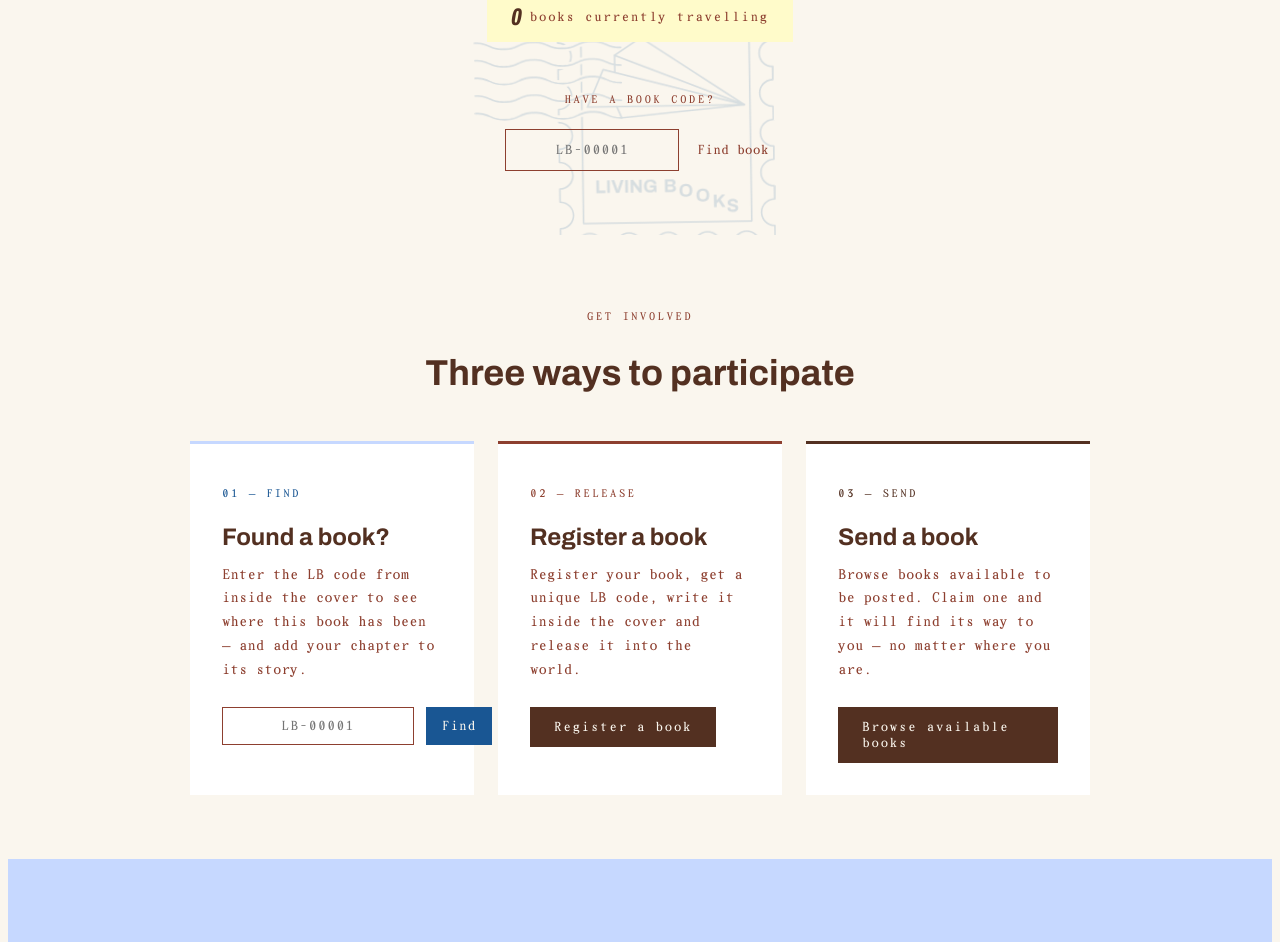
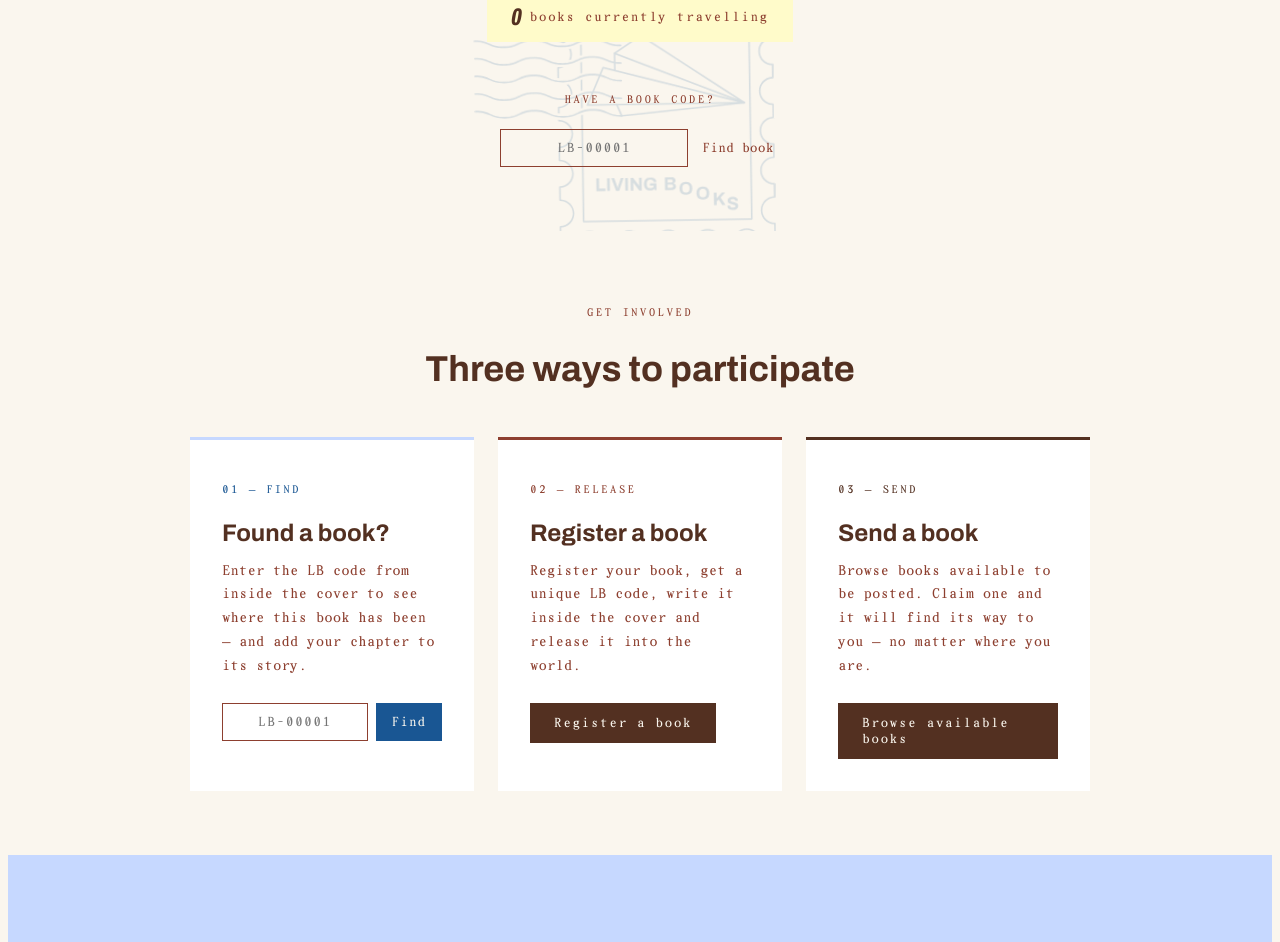
Before and after one commit to hellosophiespeaking/living-books, a Next.js app: page / in a window 1280 px wide. Shown: the part 520-1462 px from the top of the page. Built offline with nearby package versions, Linux system fonts and the light colour scheme; no server answers; the database is empty.

Commit message:
Fix Find card form overflow

```diff
--- a/app/page.tsx
+++ b/app/page.tsx
@@ -64,13 +64,13 @@ export default async function Home() {
 
           <div style={{marginTop: '0px', display: 'flex', flexDirection: 'column', alignItems: 'center', gap: '12px'}}>
             <p style={{fontFamily: 'Toren', color: '#8D3F2F', fontSize: '11px', letterSpacing: '0.2em', textTransform: 'uppercase'}}>Have a book code?</p>
-            <form action="/find" method="GET" style={{display: 'flex', gap: '12px'}}>
+            <form action="/find" method="GET" style={{display: 'flex', gap: '8px', width: '100%'}}>
               <input
                 name="code"
                 placeholder="LB-00001"
-                style={{border: '1px solid #8D3F2F', backgroundColor: 'transparent', padding: '12px 16px', fontFamily: 'Toren', fontSize: '13px', color: '#533021', outline: 'none', width: '140px', textAlign: 'center', letterSpacing: '0.1em'}}
+                style={{border: '1px solid #8D3F2F', backgroundColor: 'transparent', padding: '10px 12px', fontFamily: 'Toren', fontSize: '13px', color: '#533021', outline: 'none', flex: 1, textAlign: 'center', letterSpacing: '0.1em', minWidth: '0', boxSizing: 'border-box'}}
               />
-              <button type="submit" style={{fontFamily: 'Toren', color: '#8D3F2F', fontSize: '13px', background: 'none', border: 'none', cursor: 'pointer'}}>
+              <button type="submit" style={{fontFamily: 'Toren', color: '#8D3F2F', fontSize: '13px', background: 'none', border: 'none', cursor: 'pointer', flexShrink: 0}}>
                 Find book
               </button>
             </form>
@@ -87,13 +87,13 @@ export default async function Home() {
             <p style={{fontFamily: 'Toren', color: '#195693', fontSize: '11px', letterSpacing: '0.2em', textTransform: 'uppercase', marginBottom: '12px'}}>01 — Find</p>
             <h3 style={{fontFamily: 'Archivo', color: '#533021', fontSize: '24px', marginBottom: '12px'}}>Found a book?</h3>
             <p style={{fontFamily: 'Toren', color: '#8D3F2F', fontSize: '14px', lineHeight: '1.7', marginBottom: '24px'}}>Enter the LB code from inside the cover to see where this book has been — and add your chapter to its story.</p>
-            <form action="/find" method="GET" style={{display: 'flex', gap: '12px'}}>
+            <form action="/find" method="GET" style={{display: 'flex', gap: '8px', width: '100%'}}>
               <input
                 name="code"
                 placeholder="LB-00001"
-                style={{border: '1px solid #8D3F2F', backgroundColor: 'transparent', padding: '10px 14px', fontFamily: 'Toren', fontSize: '13px', color: '#533021', outline: 'none', flex: 1, textAlign: 'center', letterSpacing: '0.1em'}}
+                style={{border: '1px solid #8D3F2F', backgroundColor: 'transparent', padding: '10px 12px', fontFamily: 'Toren', fontSize: '13px', color: '#533021', outline: 'none', flex: 1, textAlign: 'center', letterSpacing: '0.1em', minWidth: '0', boxSizing: 'border-box'}}
               />
-              <button type="submit" style={{backgroundColor: '#195693', color: '#FAF6EE', padding: '10px 16px', fontFamily: 'Toren', fontSize: '13px', border: 'none', cursor: 'pointer', letterSpacing: '0.05em'}}>
+              <button type="submit" style={{backgroundColor: '#195693', color: '#FAF6EE', padding: '10px 16px', fontFamily: 'Toren', fontSize: '13px', border: 'none', cursor: 'pointer', letterSpacing: '0.05em', flexShrink: 0}}>
                 Find
               </button>
             </form>
@@ -108,7 +108,7 @@ export default async function Home() {
             </a>
           </div>
 
-          <div style={{backgroundColor: '#FFFFFF', padding: '32px', borderTop: '3px solid #FFFBCA', borderTopColor: '#533021'}}>
+          <div style={{backgroundColor: '#FFFFFF', padding: '32px', borderTop: '3px solid #533021'}}>
             <p style={{fontFamily: 'Toren', color: '#533021', fontSize: '11px', letterSpacing: '0.2em', textTransform: 'uppercase', marginBottom: '12px'}}>03 — Send</p>
             <h3 style={{fontFamily: 'Archivo', color: '#533021', fontSize: '24px', marginBottom: '12px'}}>Send a book</h3>
             <p style={{fontFamily: 'Toren', color: '#8D3F2F', fontSize: '14px', lineHeight: '1.7', marginBottom: '24px'}}>Browse books available to be posted. Claim one and it will find its way to you — no matter where you are.</p>
```
